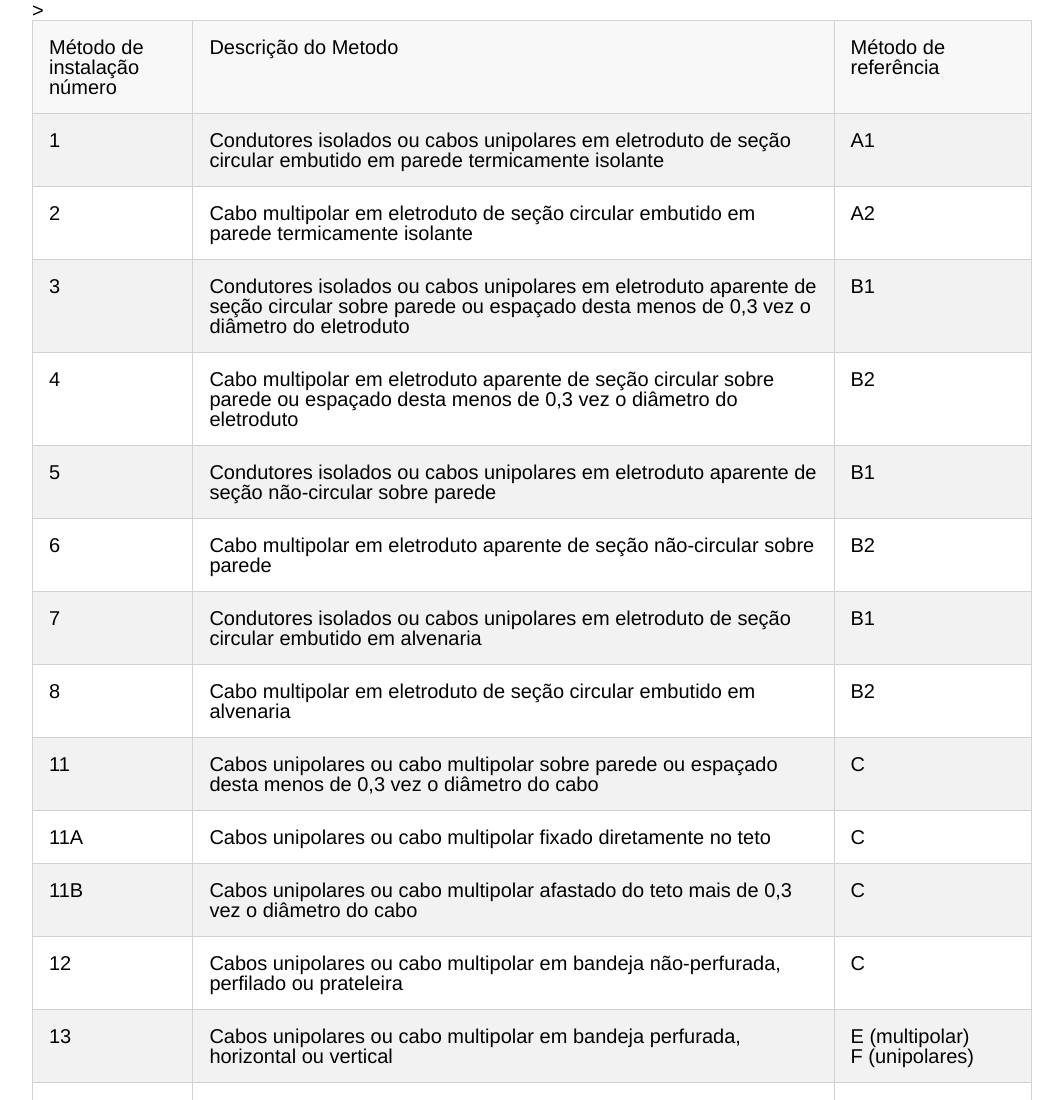
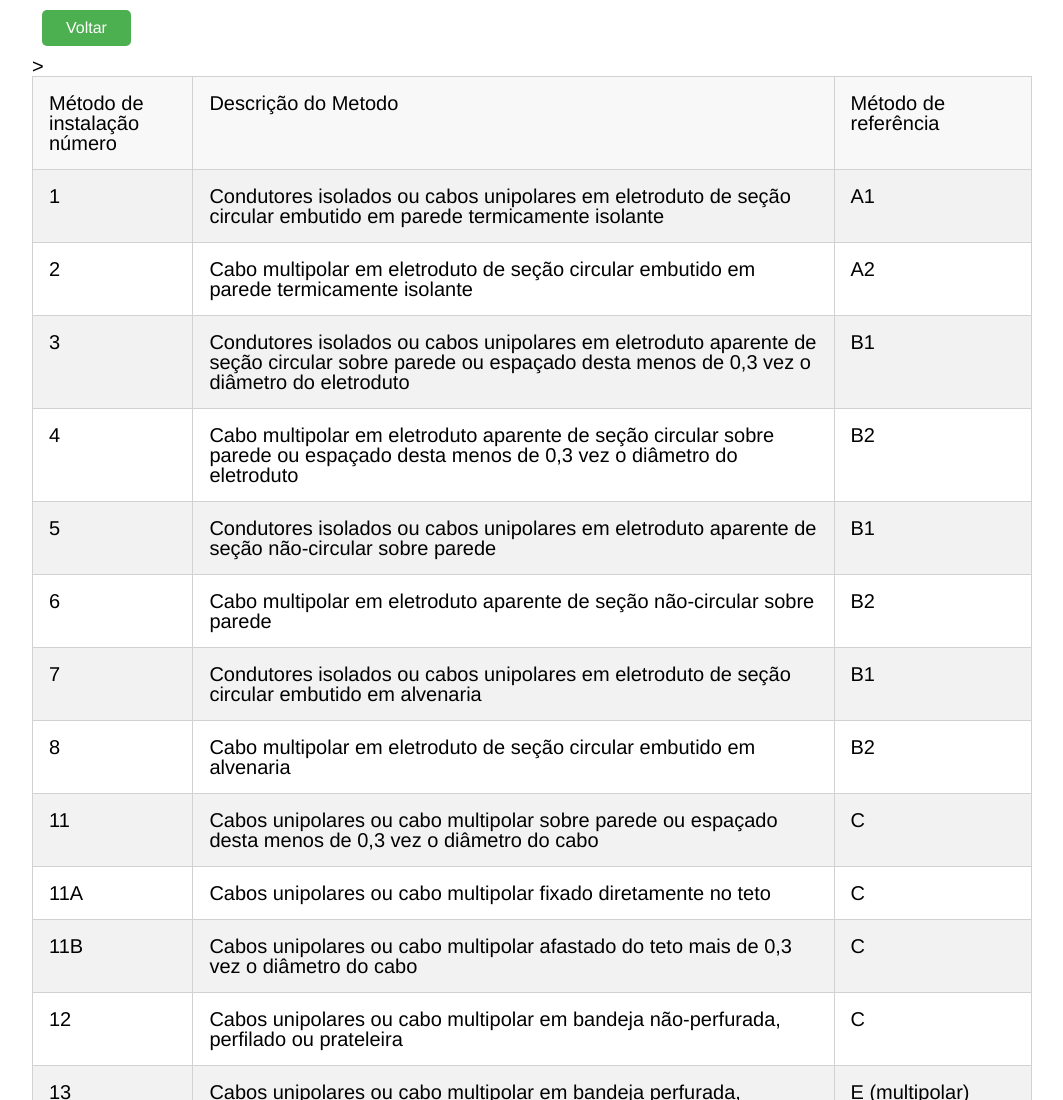
Before and after one commit to FabriNeves/Dimensionamento-de-cabos-BT, a plain HTML site: page tabelaMetodos.html in a window 1280 px wide. Shown: the top 1100 px of the page, without its empty margins (108-1171 px from the left). Drawn offline with Linux system fonts and the light colour scheme.

Commit message:
estilizando um botão

```diff
--- a/css/tabelas.css
+++ b/css/tabelas.css
@@ -3,6 +3,23 @@ body {
     margin: 0 auto;
     font-size: 20px; /* altere o valor conforme necessário */
     font-family: "Helvetica Neue", sans-serif; /* altere a fonte conforme necessário */
+  }
+  .button {
+    display: inline-block;
+    background-color: #4CAF50;
+    border: none;
+    color: white;
+    text-align: center;
+    font-size: 16px;
+    padding: 10px 24px;
+    text-decoration: none;
+    margin: 10px;
+    cursor: pointer;
+    border-radius: 5px;
+  }
+
+  .button:hover {
+    background-color: #3e8e41;
   }
 
 
--- a/tabelaMetodos.html
+++ b/tabelaMetodos.html
@@ -11,6 +11,15 @@
 </head>
 
 <body>
+    <footer>
+        <div class="container">
+          <div class="row">
+            <div class="col-12">
+                <a href="./index.html" class="button">Voltar</a>
+            </div>
+          </div>
+        </div>
+      </footer>
 
     <table>
         <tr>
```
